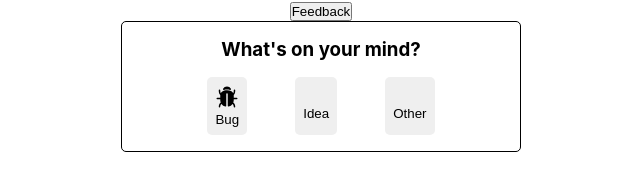
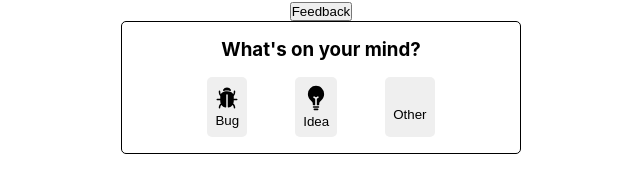
Before and after one commit to josephDorsey/feedback-modal, a React (Create React App) app: page / in a window 1280 px wide. Shown: the top 175 px of the page, without its empty margins (319-959 px from the left). Built offline with nearby package versions, Linux system fonts and the light colour scheme.

Commit message:
feat: Import ideaIcon and set as img src

```diff
--- a/src/Components/MainNav.js
+++ b/src/Components/MainNav.js
@@ -1,4 +1,5 @@
 import bugIcon from "../assets/bug.svg";
+import ideaIcon from "../assets/bulb.svg";
 export function MainNav(props) {
   const handleBugClick = () => {
     props.setBug(true);
@@ -33,7 +34,7 @@ export function MainNav(props) {
           className="feedback-modal__button-box"
         >
           <div>
-            <img alt="" />
+            <img src={ideaIcon} alt="" />
             <p>Idea</p>
           </div>
         </button>
```
